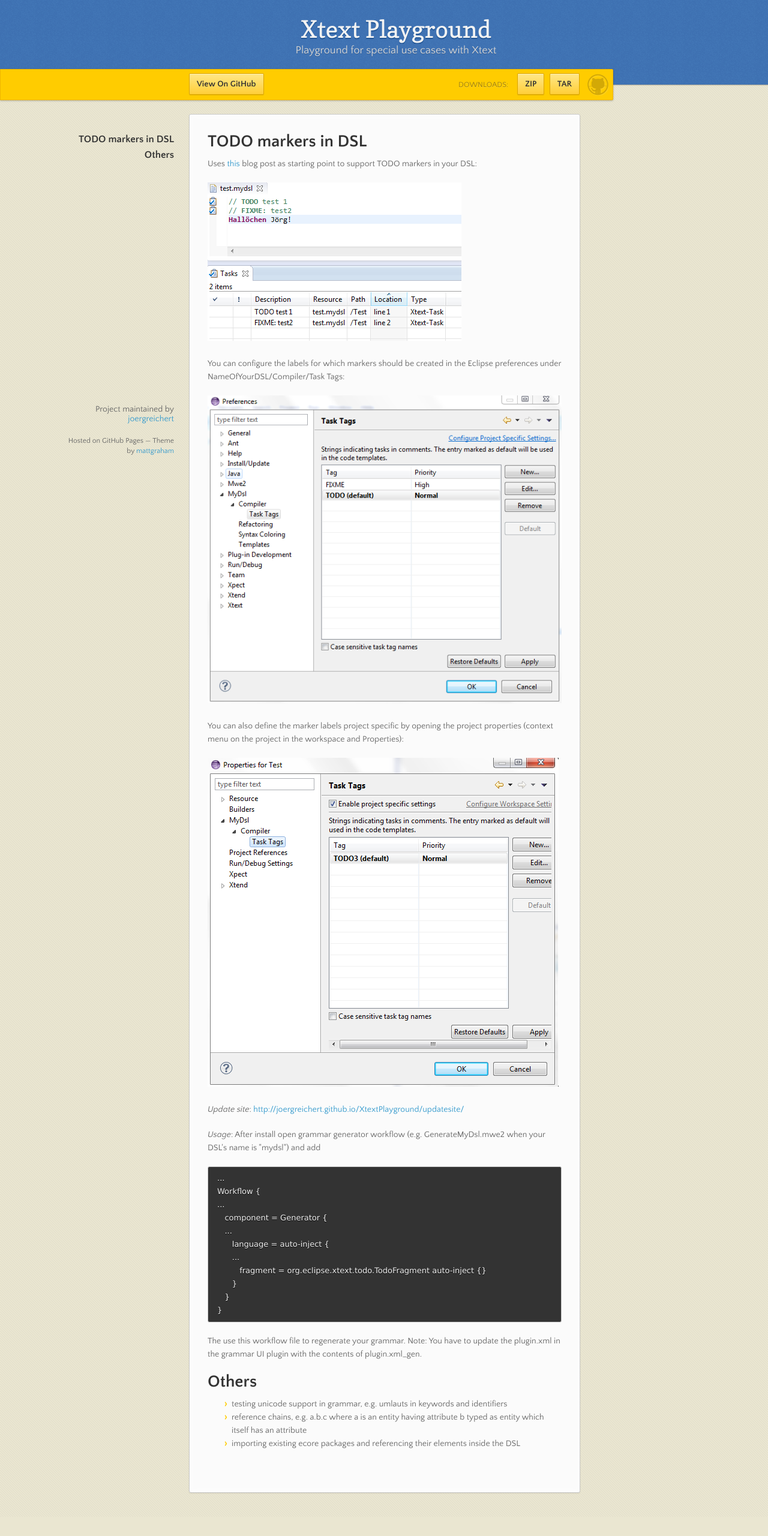
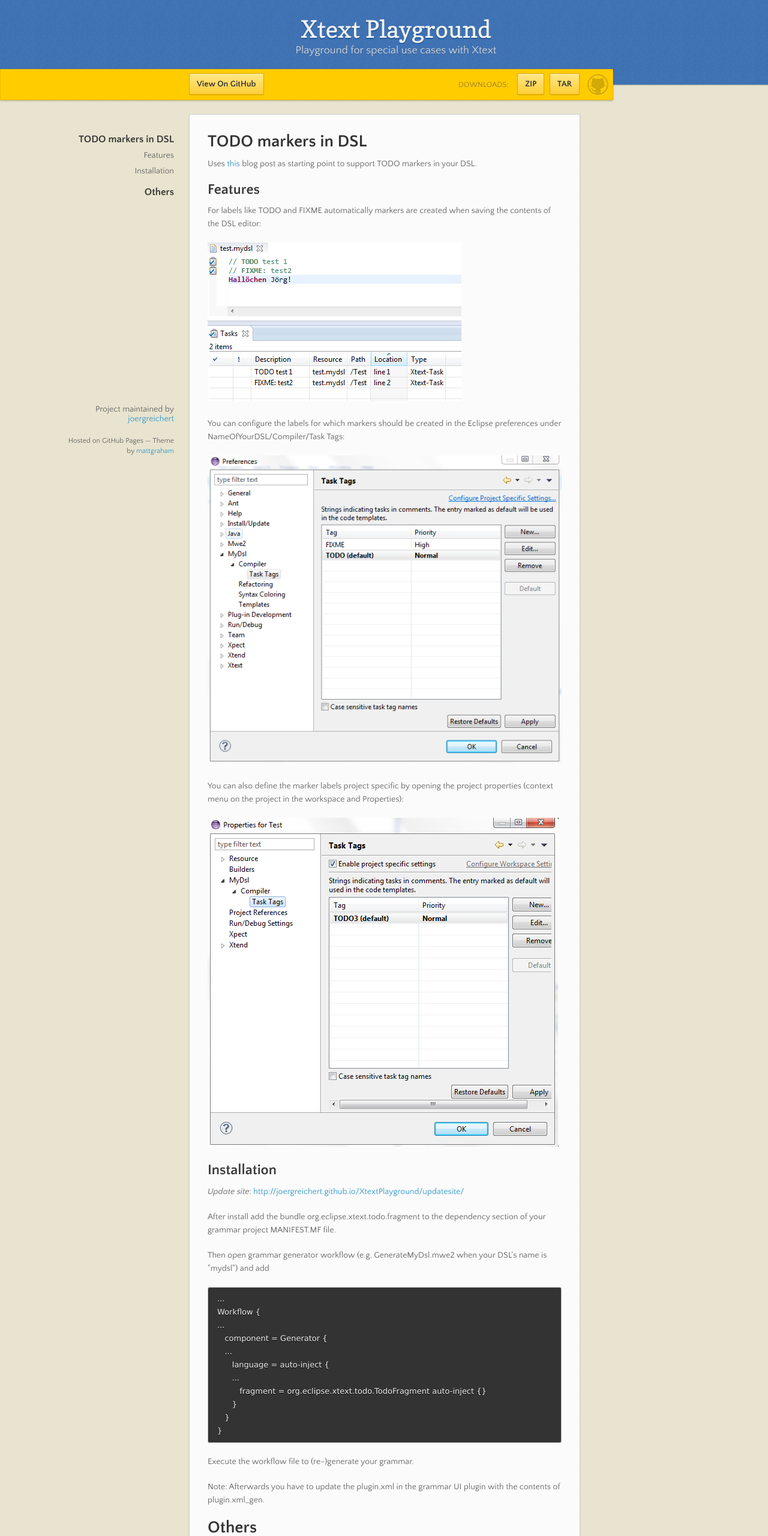
Before and after one commit to joergreichert/XtextPlayground, a plain HTML site: page index.html in a window 1280 px wide. Shown: the top 2560 px of the page at 60% size. Before the commit the page ends 2528 px from the top, so only its background shows below. Drawn offline with nearby package versions, Linux system fonts and the light colour scheme.

```diff
--- a/index.html
+++ b/index.html
@@ -42,7 +42,12 @@
         <h1>
 <a name="todo-markers-in-dsl" class="anchor" href="#todo-markers-in-dsl"><span class="octicon octicon-link"></span></a>TODO markers in DSL</h1>
 
-<p>Uses <a href="http://blogs.itemis.de/stundzig/archives/827">this</a> blog post as starting point to support TODO markers in your DSL:</p>
+<p>Uses <a href="http://blogs.itemis.de/stundzig/archives/827">this</a> blog post as starting point to support TODO markers in your DSL.</p>
+
+<h2>
+<a name="features" class="anchor" href="#features"><span class="octicon octicon-link"></span></a>Features</h2>
+
+<p>For labels like TODO and FIXME automatically markers are created when saving the contents of the DSL editor:</p>
 
 <p><img src="http://joergreichert.github.io/XtextPlayground/images/task_tags_1.png" alt="Task tags in editor"></p>
 
@@ -54,9 +59,14 @@
 
 <p><img src="http://joergreichert.github.io/XtextPlayground/images/task_tags_3.png" alt="Task tags configuration in project properties page"></p>
 
+<h2>
+<a name="installation" class="anchor" href="#installation"><span class="octicon octicon-link"></span></a>Installation</h2>
+
 <p><em>Update site</em>: <a href="http://joergreichert.github.io/XtextPlayground/updatesite/">http://joergreichert.github.io/XtextPlayground/updatesite/</a></p>
 
-<p><em>Usage</em>: After install open grammar generator workflow (e.g. GenerateMyDsl.mwe2 when your DSL's name is "mydsl") and add</p>
+<p>After install add the bundle org.eclipse.xtext.todo.fragment to the dependency section of your grammar project MANIFEST.MF file.</p>
+
+<p>Then open grammar generator workflow (e.g. GenerateMyDsl.mwe2 when your DSL's name is "mydsl") and add</p>
 
 <pre><code>...
 Workflow {
@@ -71,7 +81,9 @@ Workflow {
 }
 </code></pre>
 
-<p>The use this workflow file to regenerate your grammar. Note: You have to update the plugin.xml in the grammar UI plugin with the contents of plugin.xml_gen.</p>
+<p>Execute the workflow file to (re-)generate your grammar. </p>
+
+<p>Note: Afterwards you have to update the plugin.xml in the grammar UI plugin with the contents of plugin.xml_gen.</p>
 
 <h1>
 <a name="others" class="anchor" href="#others"><span class="octicon octicon-link"></span></a>Others</h1>
```
Also changed, not shown: params.json (+1 -1 lines).
